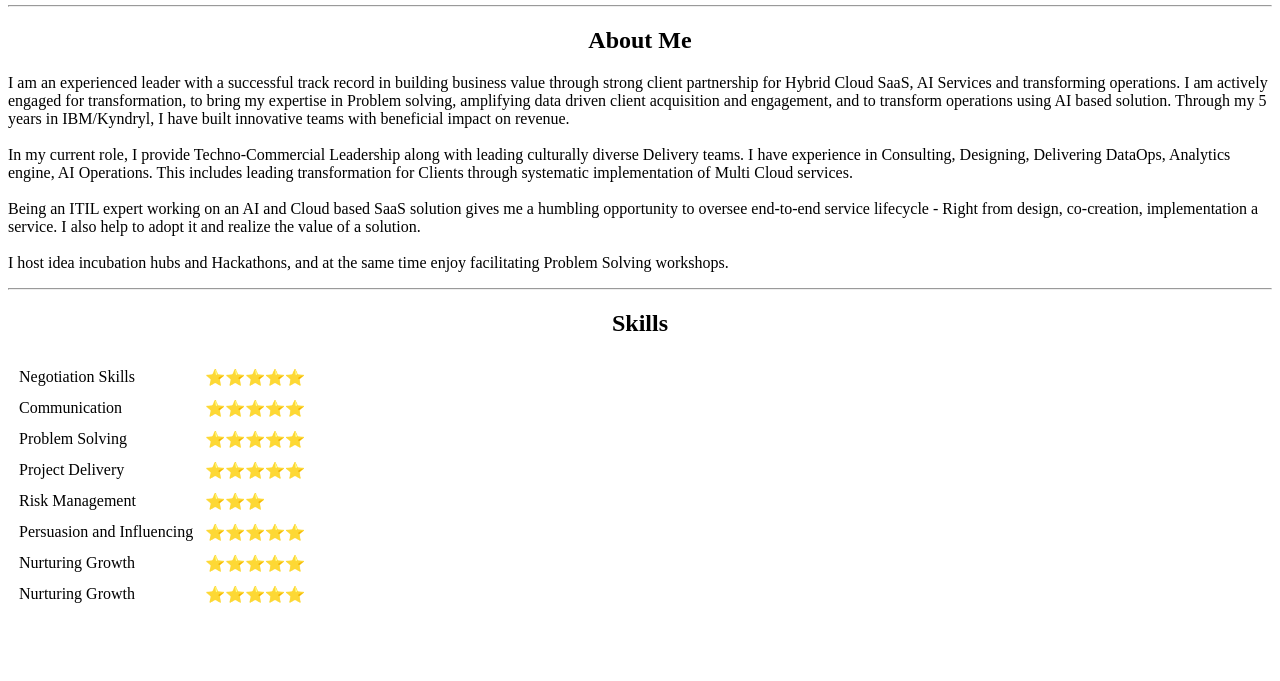
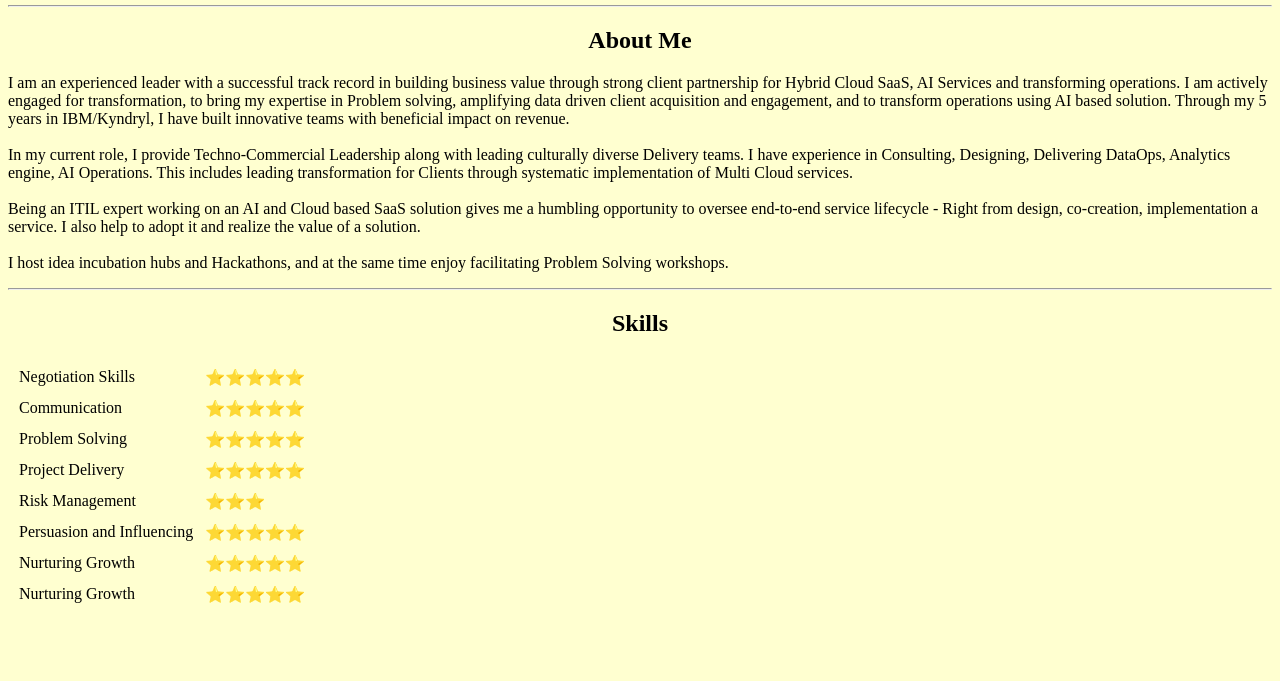
Before and after one commit to dhruvakotagi/lakshmi-cv, a plain HTML site: page index.html in a window 1280 px wide. Shown: the part 119-800 px from the top of the page. Drawn offline with Linux system fonts and the light colour scheme.

Commit message:
Added BG-Color

```diff
--- a/index.html
+++ b/index.html
@@ -4,7 +4,7 @@
     <meta charset="UTF-8">
     <title>💡 Lakshmi A Nagaraja</title>
 </head>
-<body>
+<body style="background-color: #FFFFD0;">
     <center>
     <h1>Lakshmi A Nagaraja</h1>
     Mobile: <a href="tel:+918861262560">+91 88612 62560</a> <br>
```
